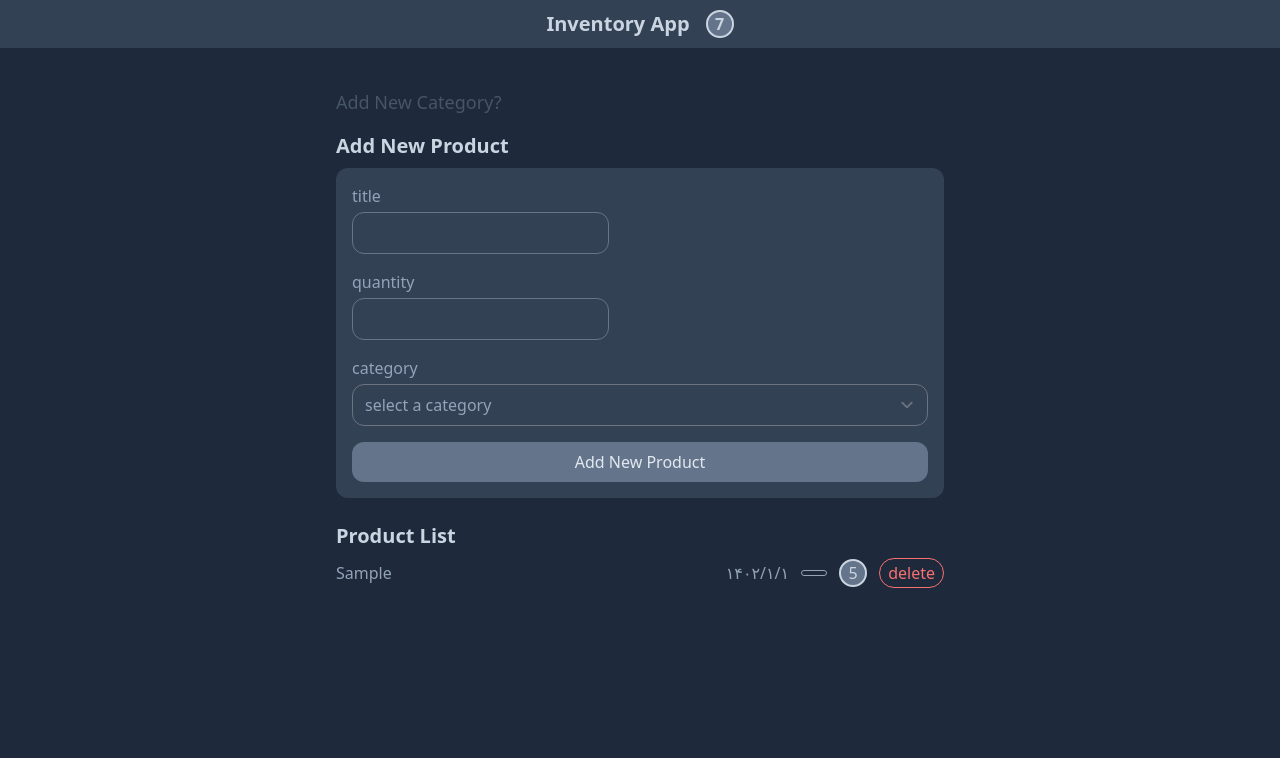
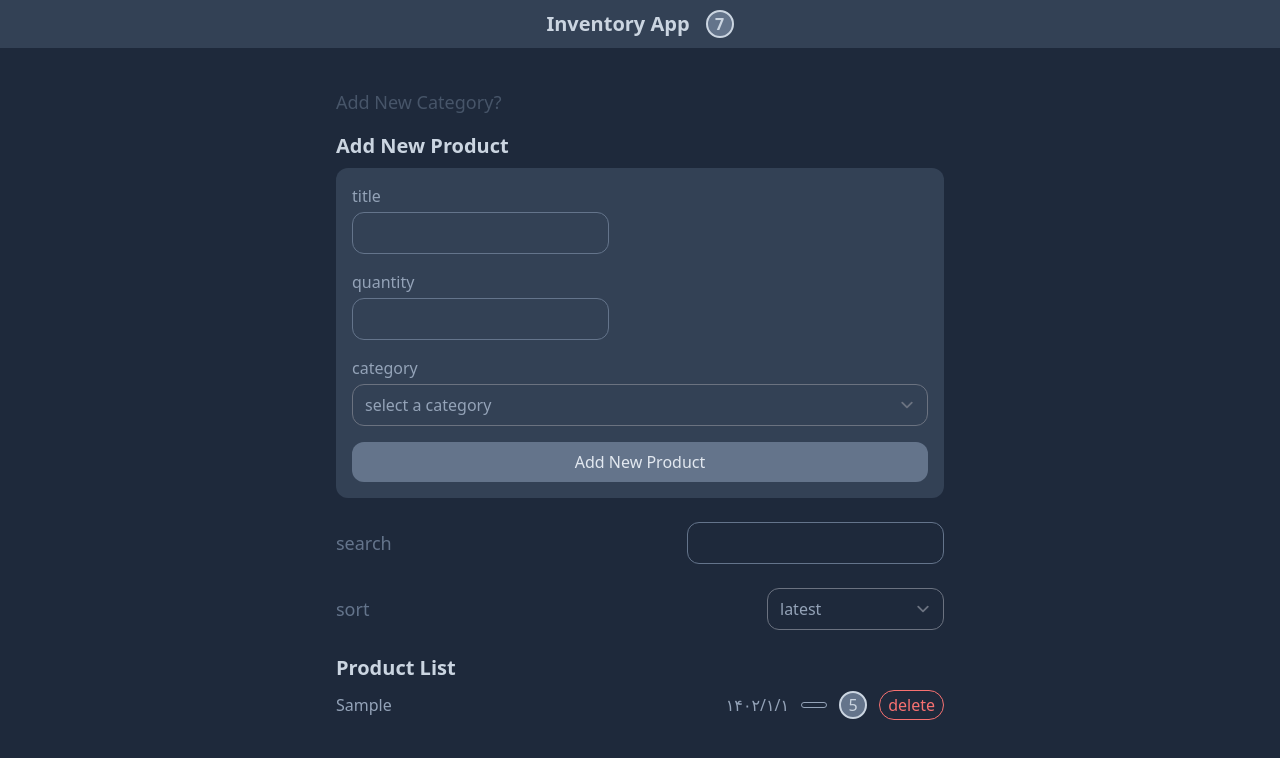
Before and after one commit to AshkanAhmady/inventory---react.tailwind, a React (Create React App) app: page / in a window 1280 px wide. Both pictures are taken after typing "Sample", "5" into the empty fields and a click on the button "Add New Product". Shown: the top 758 px of the page. Built offline with nearby package versions, Linux system fonts and the light colour scheme; the HTML template or start-up script is replaced by a standard one.

Commit message:
add (sort & search) filter on products

```diff
--- a/src/App.js
+++ b/src/App.js
@@ -1,5 +1,6 @@
-import { useState } from "react";
+import { useEffect, useState } from "react";
 import CategoryForm from "./Component/CategoryForm";
+import Filter from "./Component/Filter";
 import NavBar from "./Component/NavBar";
 import ProductForm from "./Component/ProductForm";
 import ProductList from "./Component/ProductList";
@@ -49,8 +50,32 @@ import ProductList from "./Component/ProductList";
 function App() {
   const [categories, setCategories] = useState([]);
   const [products, setProducts] = useState([]);
+  const [filteredProducts, setFilteredProducts] = useState();
+  const [sort, setSort] = useState("latest");
+  const [searchValue, setSearchValue] = useState("");
 
-  console.log(products)
+  // this coding help us to control all of the filters (EASIEST)
+  useEffect(() => {
+    let result = products;
+    result = filterSearchTitle(result);
+    result = dateSort(result);
+    setFilteredProducts(result);
+  }, [products, sort, searchValue]);
+
+  const dateSort = (array) => {
+    let sortedProducts = [...array];
+    return sortedProducts.sort((a, b) => {
+      if (sort === "latest") {
+        return new Date(a.createdAt) > new Date(b.createdAt) ? -1 : 1;
+      } else if (sort === "earliest") {
+        return new Date(a.createdAt) > new Date(b.createdAt) ? 1 : -1;
+      }
+    });
+  };
+
+  const filterSearchTitle = (array) => {
+    return array.filter((p) => p.title.toLowerCase().includes(searchValue));
+  };
 
   return (
     <div>
@@ -59,7 +84,20 @@ function App() {
         <div className="container max-w-screen-sm mx-auto p-4">
           <CategoryForm setCategories={setCategories} />
           <ProductForm setProducts={setProducts} categories={categories} />
-          <ProductList products={products} setProducts={setProducts} />
+          {products.length ? (
+            <>
+              <Filter
+                searchValue={searchValue}
+                setSearchValue={setSearchValue}
+                sort={sort}
+                setSort={setSort}
+              />
+              <ProductList
+                products={filteredProducts}
+                setProducts={setProducts}
+              />
+            </>
+          ) : null}
         </div>
       </div>
     </div>
--- /dev/null
+++ b/src/Component/Filter.js
@@ -0,0 +1,43 @@
+const Filter = ({ searchValue, setSearchValue, sort, setSort }) => {
+  return (
+    <>
+      <div className="flex items-center justify-between mb-6">
+        <label htmlFor="search-input" className="text-slate-500 text-lg">
+          search
+        </label>
+        <input
+          value={searchValue}
+          onChange={(e) => setSearchValue(e.target.value)}
+          type="text"
+          name="search-input"
+          id="search-input"
+          className="bg-transparent rounded-xl border border-slate-500 text-slate-400"
+        />
+      </div>
+      <div className="flex items-center justify-between mb-6">
+        <label htmlFor="sort-products" className="text-slate-500 text-lg">
+          sort
+        </label>
+        <select
+          name="sort-products"
+          id="sort-products"
+          className="bg-transparent text-slate-400  rounded-xl"
+          value={sort}
+          onChange={(e) => setSort(e.target.value)}
+        >
+          <option className="bg-slate-500 text-slate-300" value="">
+            select acategory
+          </option>
+          <option className="bg-slate-500 text-slate-300" value="latest">
+            latest
+          </option>
+          <option className="bg-slate-500 text-slate-300" value="earliest">
+            earliest
+          </option>
+        </select>
+      </div>
+    </>
+  );
+};
+
+export default Filter;
```
